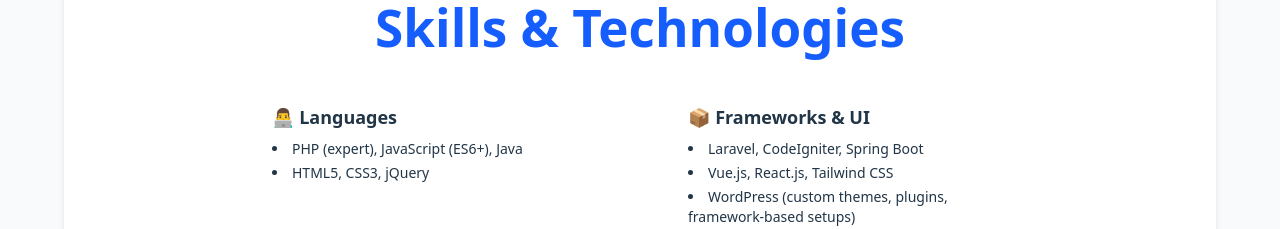
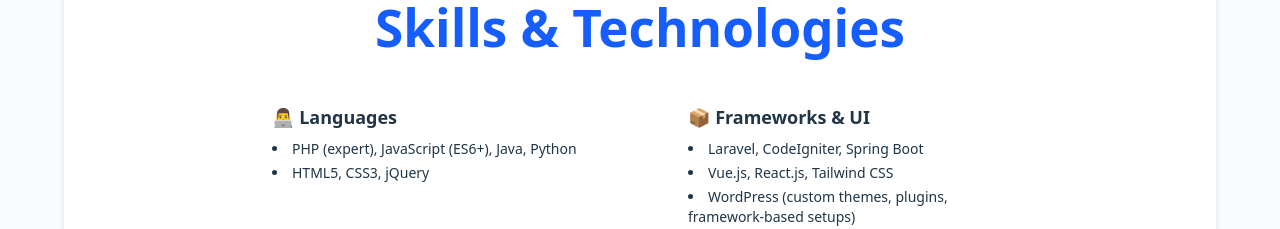
Before and after one commit to Nafiz12/portfolio-website, a React (Vite) app in the folder frontend/: page / in a window 1280 px wide. Shown: the part 2780-3009 px from the top of the page. Built offline with nearby package versions, Linux system fonts and the light colour scheme.

Commit message:
add python

```diff
--- a/frontend/src/pages/Skills.jsx
+++ b/frontend/src/pages/Skills.jsx
@@ -12,7 +12,7 @@
             <div className="md:w-[320px]">
               <h2 className="text-lg font-semibold mb-2">👨‍💻 Languages</h2>
               <ul className="list-disc list-inside space-y-1 text-sm">
-                <li>PHP (expert), JavaScript (ES6+), Java</li>
+                <li>PHP (expert), JavaScript (ES6+), Java, Python</li>
                 <li>HTML5, CSS3, jQuery</li>
               </ul>
             </div>
```
